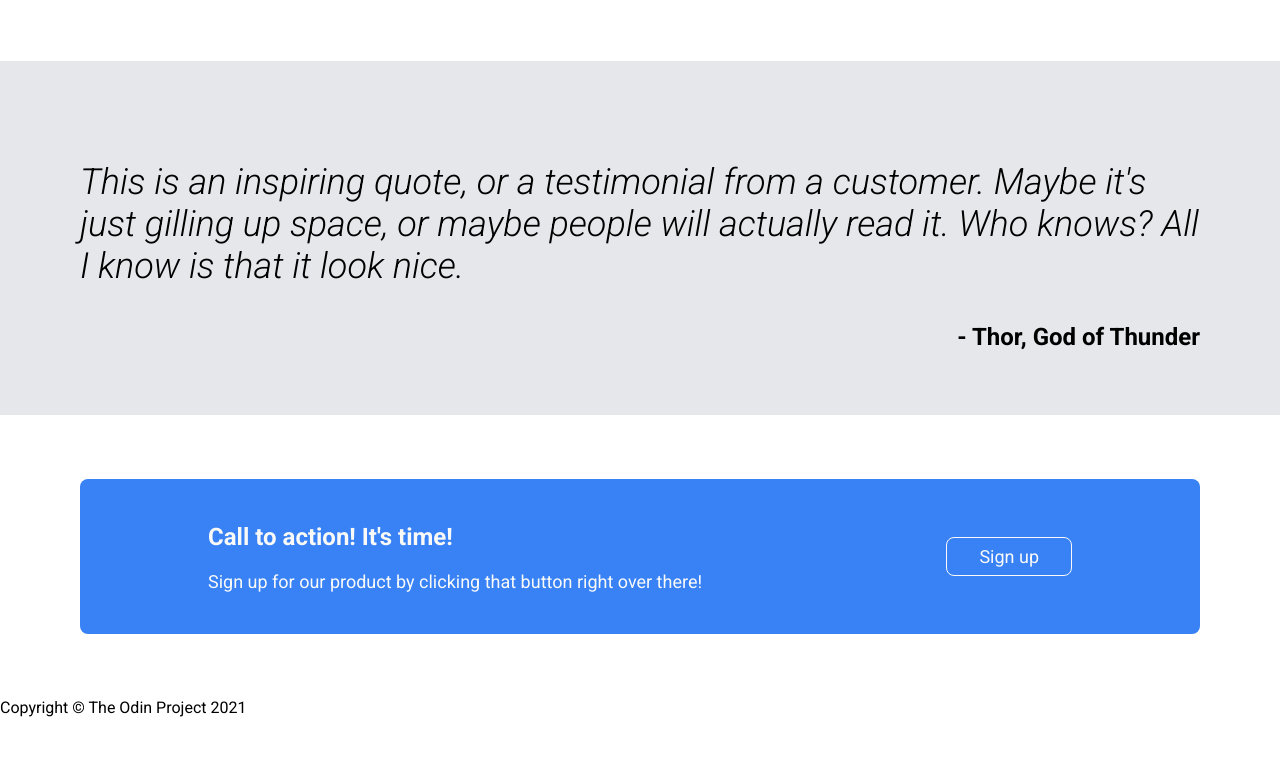
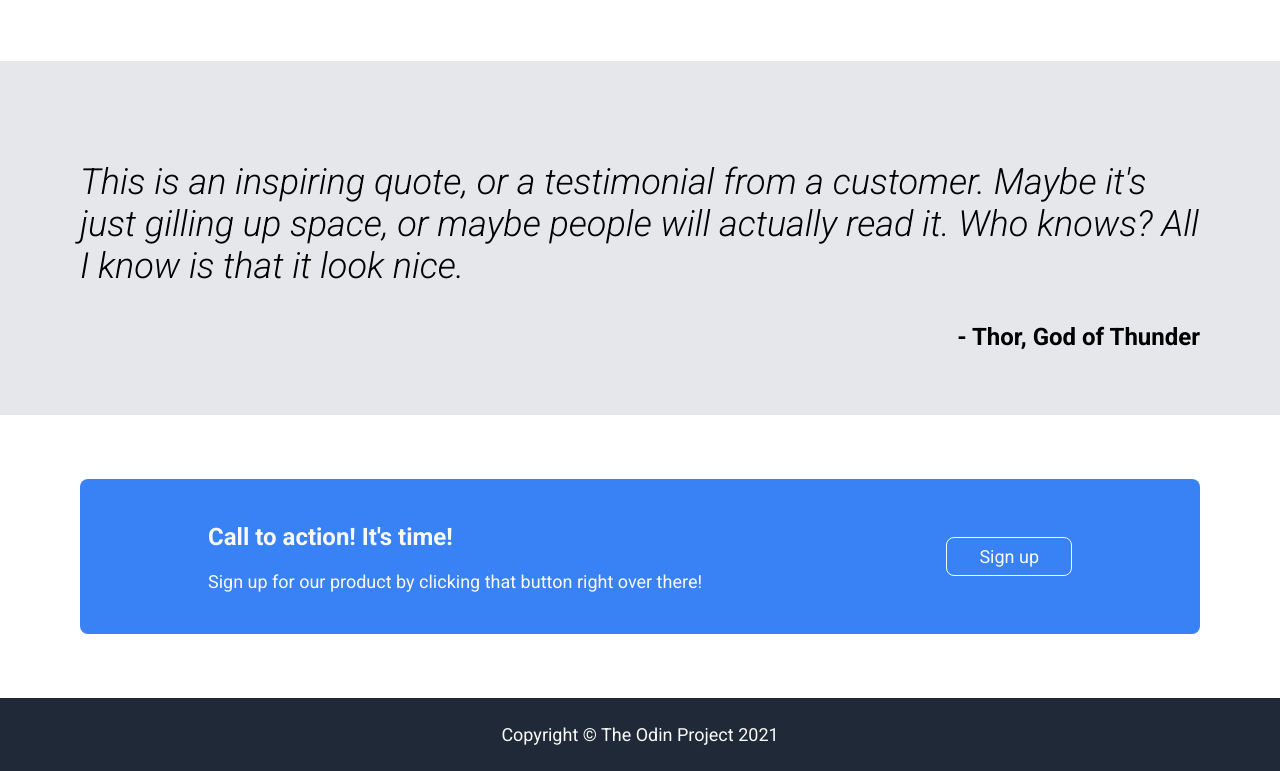
Before and after one commit to trix-97/odin-landing-page, a plain HTML site: page index.html in a window 1280 px wide. Shown: the part 849-1620 px from the top of the page. Before the commit the page ends 1566 px from the top, so only its background shows below. Drawn offline with Linux system fonts and the light colour scheme.

Commit message:
Add footer styling

```diff
--- a/style.css
+++ b/style.css
@@ -187,3 +187,16 @@ body {
     border: 1px solid #f9faf8;
     font-size: 18px;
 }
+
+.footer-container {
+    background-color: #1f2937;
+    padding: 26px 0;
+    display: flex;
+    justify-content: center;
+}
+
+.footer {
+    color: #f9faf8;
+    text-align: center;
+    font-size: 18px;
+}
```
